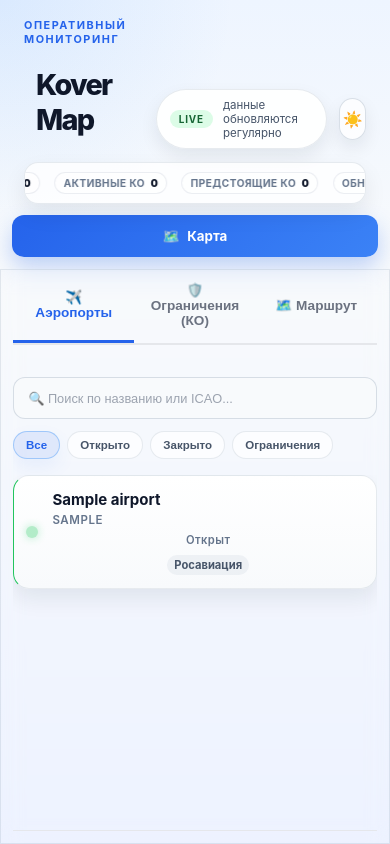
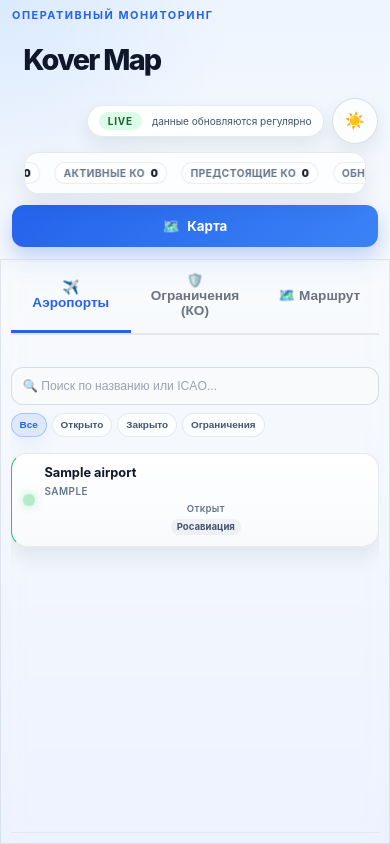
Before and after one commit to AlexNetYT/restrict_map, a Django app: page / in a window 390 px wide. Run offline with Django 5.2, Linux system fonts and the light colour scheme; tables that the repository leaves empty hold one stand-in row (values such as "Sample post"); data that the repository does not hold is empty; some web fonts are replaced.

Commit message:
mobile bugfix

```diff
--- a/kovermap/static/kovermap/map.js
+++ b/kovermap/static/kovermap/map.js
@@ -176,9 +176,6 @@ function renderAirportDetail(airport) {
   `;
 
   if (isMobileViewport()) {
-    if (document.body.classList.contains("mobile-map-open") || window.innerWidth <= 768) {
-      toggleMobileMap(true);
-    }
     openMobileDetailSheet(detailHtml);
     return;
   }
@@ -1057,9 +1054,6 @@ function renderKoDetail(ko) {
   `;
 
   if (isMobileViewport()) {
-    if (document.body.classList.contains("mobile-map-open") || window.innerWidth <= 768) {
-      toggleMobileMap(true);
-    }
     openMobileDetailSheet(detailHtml);
     return;
   }
--- a/kovermap/static/kovermap/styles.css
+++ b/kovermap/static/kovermap/styles.css
@@ -929,14 +929,56 @@ h1 {
     }
 
     h1 {
-        font-size: 1.8rem;
-        padding: 1rem 0.75rem 0.75rem;
+        font-size: 1.75rem;
+        padding: 0.9rem 0.7rem 0.7rem;
+    }
+
+    .page_header {
+        padding: 0.5rem 0.75rem 0.2rem;
+    }
+
+    .header-meta {
+        font-size: 0.63rem;
+    }
+
+    .page_header {
+        flex-wrap: wrap;
+        align-items: center;
+        gap: 0.6rem;
+    }
+
+    .page_header_text {
+        flex: 1 1 auto;
+        min-width: 0;
+    }
+
+    .page_header_actions {
+        display: flex;
+        align-items: center;
+        gap: 0.5rem;
+        margin-left: auto;
+        flex-shrink: 0;
+    }
+
+    .page_header_status {
+        flex-shrink: 1;
+        min-width: 0;
+        padding: 0.38rem 0.7rem;
+    }
+
+    .theme-toggle {
+        flex-shrink: 0;
+        width: 2.9rem;
+        min-width: 2.9rem;
+        height: 2.9rem;
+        min-height: 2.9rem;
     }
 
     .top_bar {
-        gap: 0.75rem;
-        padding: 0.75rem;
+        gap: 0.5rem;
+        padding: 0.6rem 0.75rem;
         overflow-x: auto;
+        flex-wrap: nowrap;
         scrollbar-width: none;
     }
 
@@ -945,24 +987,24 @@ h1 {
     }
 
     .topbar_card {
-        min-width: 160px;
-        padding: 0.9rem 0.8rem;
+        min-width: 120px;
+        padding: 0.75rem 0.7rem;
         flex: 0 0 auto;
     }
 
     .topbar_card h2 {
-        font-size: 0.7rem;
+        font-size: 0.62rem;
         text-transform: none;
         letter-spacing: 0;
     }
 
     .topbar_card p {
-        font-size: 1.4rem;
+        font-size: 1.15rem;
     }
 
     .central_block {
         display: block;
-        padding: 0 0.75rem 0.75rem;
+        padding: 0 0.6rem 0.6rem;
         margin: 0;
         background: transparent;
         box-shadow: none;
@@ -975,53 +1017,97 @@ h1 {
     }
 
     .panel_tabs {
-        margin: 0 0 0.75rem;
+        margin: 0 0 0.55rem;
+        gap: 0.25rem;
     }
 
     .panel-tab {
-        font-size: 0.72rem;
-        padding: 0.7rem 0.5rem;
+        font-size: 0.66rem;
+        padding: 0.62rem 0.4rem;
+    }
+
+    .search_panel {
+        gap: 0.45rem;
     }
 
     .search-input,
     .status-filter {
-        font-size: 0.8rem;
+        font-size: 0.76rem;
+        padding: 0.58rem 0.7rem;
+        min-height: 38px;
+    }
+
+    .quick_filter_row {
+        gap: 0.3rem;
+        margin-top: 0.05rem;
+    }
+
+    .quick-filter-btn {
+        padding: 0.35rem 0.5rem;
+        font-size: 0.62rem;
     }
 
     .airports_list,
     .ko_list {
-        max-height: none;
+        max-height: calc(100dvh - 260px);
+        min-height: 220px;
         border-right: none;
         padding-right: 0;
+        overscroll-behavior: contain;
     }
 
     .airports_list {
-        padding-bottom: 1rem;
-    }
-
-    .airports_list .airport-item {
-        padding: 0.85rem 0.75rem;
-    }
-
-    .airport-detail-panel,
-    .ko-detail-panel {
-        position: static;
-        max-height: none;
-        overflow: visible;
-    }
-
-    .airport-detail-grid,
-    .ko-detail-grid {
-        grid-template-columns: 1fr 1fr;
-    }
-
-    .mobile-detail-sheet .airport-detail-panel,
-    .mobile-detail-sheet .ko-detail-panel {
-        margin: 0;
-        padding: 0.4rem;
-        box-shadow: none;
-        border: none;
-        background: transparent;
+        padding-bottom: 0.5rem;
+    }
+
+    .airport-item,
+    .ko-item {
+        padding: 0.7rem 0.7rem;
+        margin-bottom: 0.5rem;
+    }
+
+    .airport-item {
+        gap: 0.6rem;
+    }
+
+    .airport-info strong {
+        font-size: 0.8rem;
+    }
+
+    .airport-info small {
+        font-size: 0.62rem;
+    }
+
+    .airport-meta {
+        gap: 0.3rem;
+    }
+
+    .airport-updated,
+    .airport-source {
+        font-size: 0.6rem;
+    }
+
+    .airport-source {
+        padding: 0.12rem 0.38rem;
+    }
+
+    .ko-header {
+        align-items: flex-start;
+        gap: 0.35rem;
+    }
+
+    .ko-title {
+        font-size: 0.76rem;
+    }
+
+    .ko-badge {
+        font-size: 0.58rem;
+        padding: 2px 5px;
+    }
+
+    .ko-time-range,
+    .ko-desc-snippet {
+        font-size: 0.66rem;
     }
 
     .mobile-map-toggle {
```
Also changed, not shown: other parts of kovermap/static/kovermap/styles.css (+38 -0 lines).
